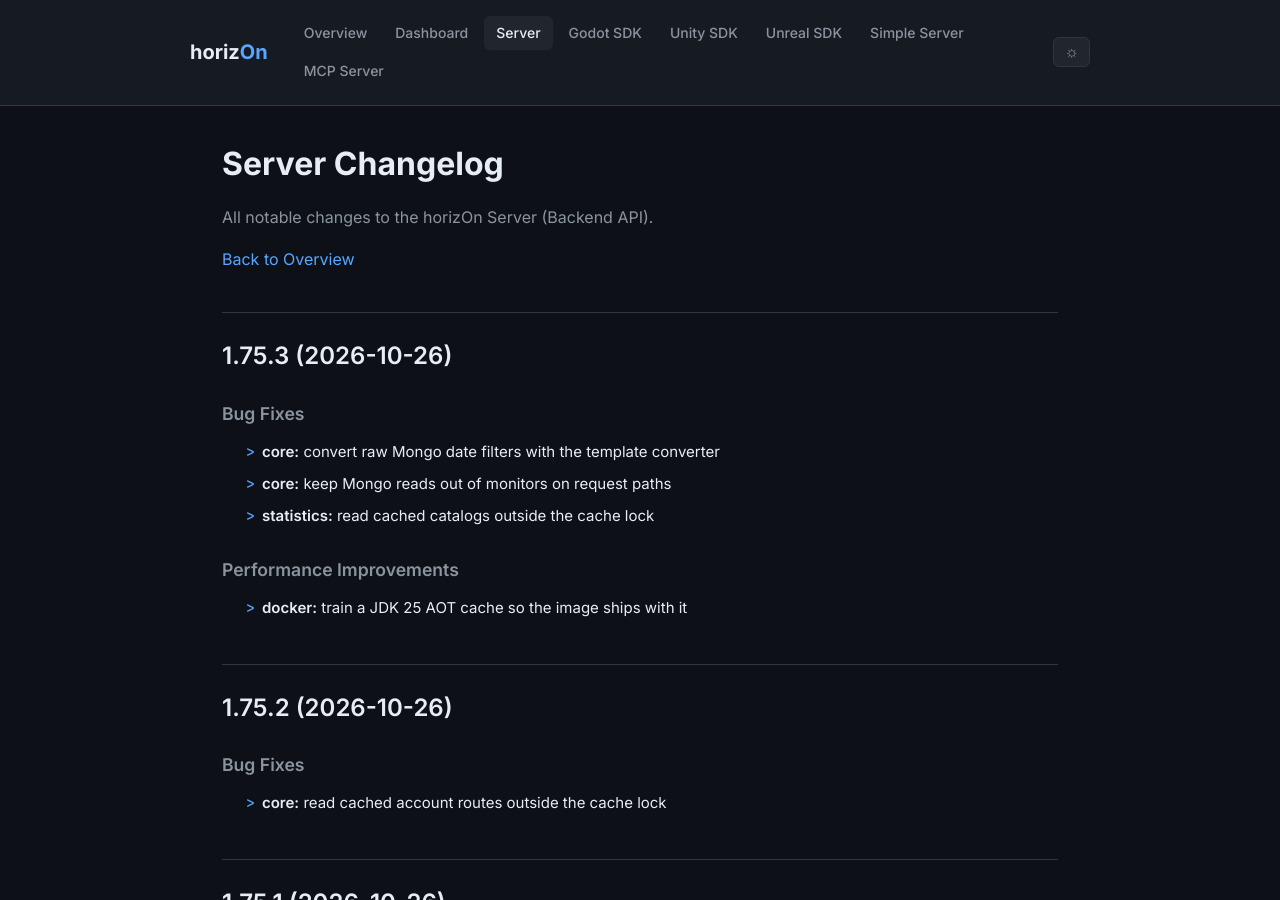
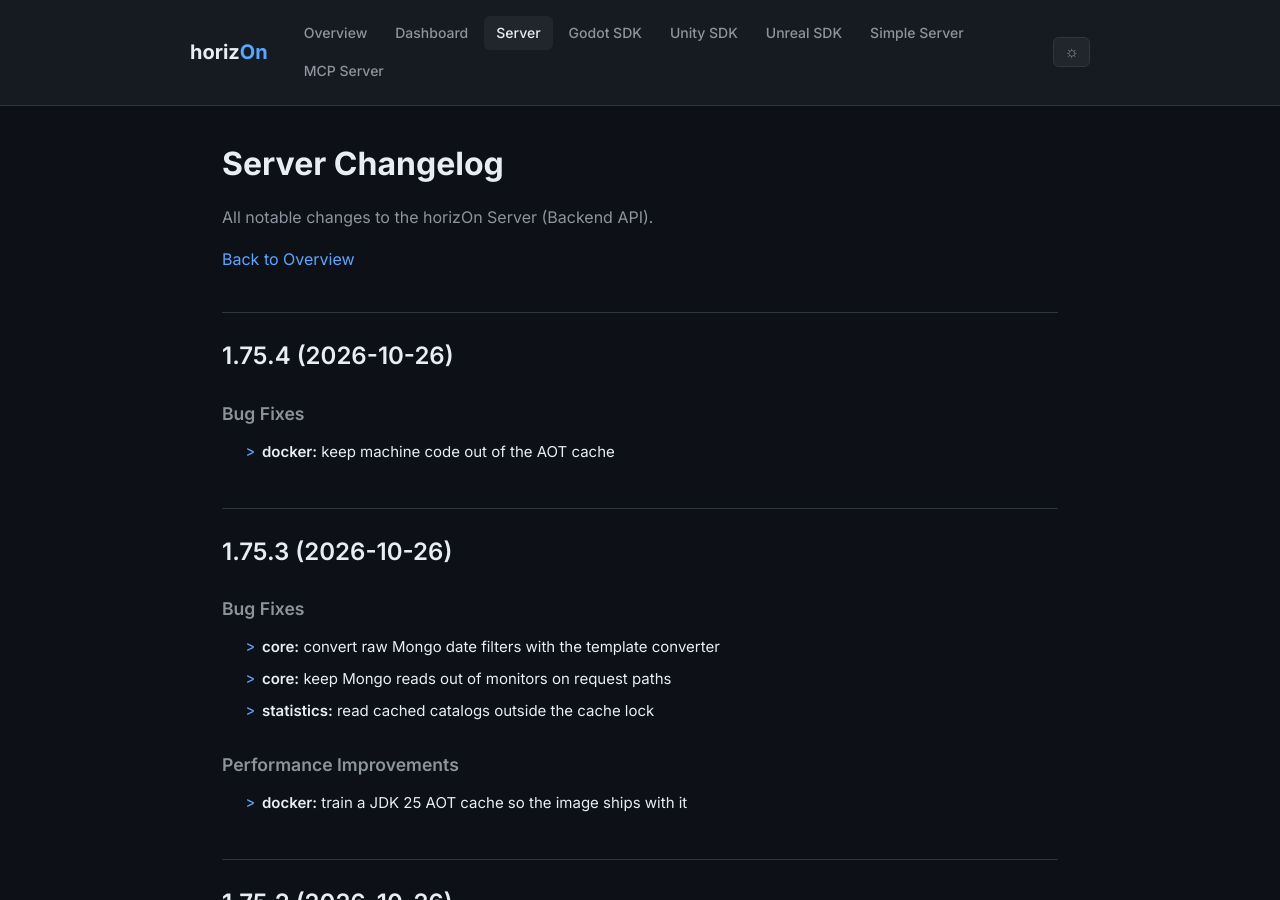
Before and after one commit to ProjectMakersDE/horizOn-Changelog, a Jekyll site: the page built from server-changelog.md, in a window 1280 px wide and 900 px high. Built offline with Jekyll 4.4.1, drawn with Linux system fonts in a browser that asks for light colours.

Commit message:
chore: reconcile changelogs

```diff
--- a/server-changelog.md
+++ b/server-changelog.md
@@ -8,6 +8,13 @@ title: Server Changelog
 All notable changes to the horizOn Server (Backend API).
 
 [Back to Overview](.)
+
+## 1.75.4 (2026-10-26)
+
+
+### Bug Fixes
+
+* **docker:** keep machine code out of the AOT cache
 
 ## 1.75.3 (2026-10-26)
 
```
Also changed, not shown: index.md (+1 -1 lines).
